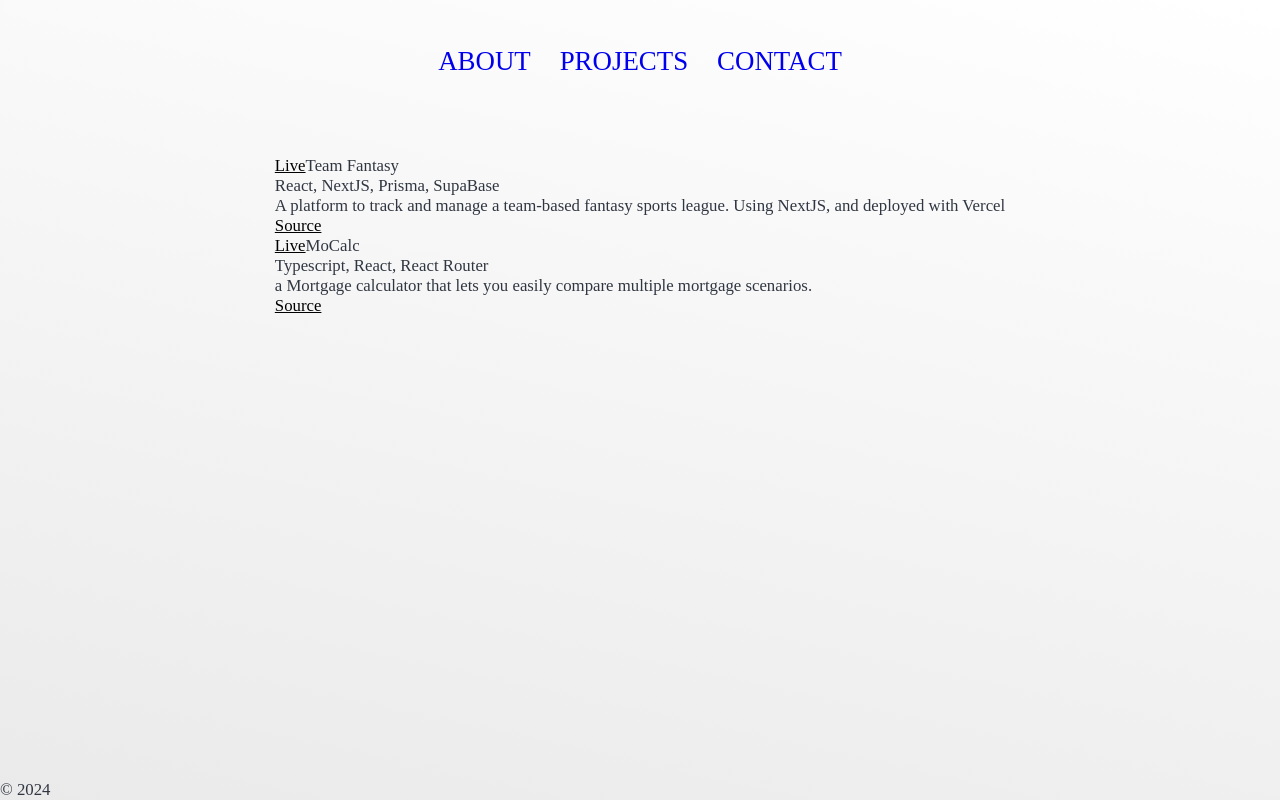
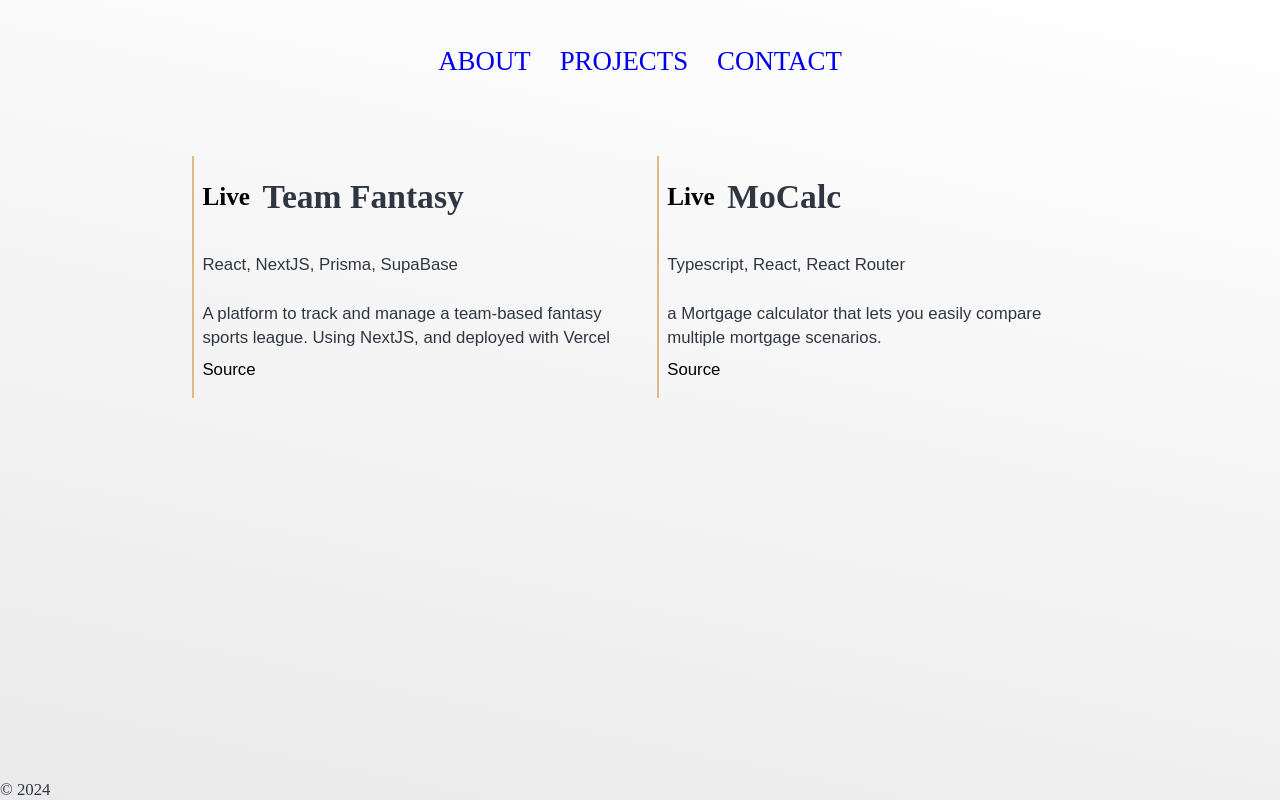
Before and after one commit to TYLER-JM/portfolio, a React (Vite) app: page /projects in a window 1280 px wide. Built offline with nearby package versions, Linux system fonts and the light colour scheme.

Commit message:
adds styles for projects and contact pages

```diff
--- a/src/routes/Contact.tsx
+++ b/src/routes/Contact.tsx
@@ -1,3 +1,4 @@
+import '../styles/contact.css'
 
 const Contact = function() {
 	return (
--- a/src/routes/Projects.tsx
+++ b/src/routes/Projects.tsx
@@ -1,3 +1,4 @@
+import '../styles/projects.css'
 import ProjectCard from "../components/ProjectCard.tsx";
 
 const Projects = function() {
--- /dev/null
+++ b/src/styles/contact.css
@@ -0,0 +1,58 @@
+.contact {
+
+    a {
+        color: var(--dark);
+    }
+    p {
+        font-size: 1.75em;
+        font-family: sans-serif;
+        font-weight: 200;
+        margin: 0;
+    }
+    .social {
+        transition: color .5s;
+        padding: calc(0.2rem + 1vw) 0 0 0;
+        svg {
+            height: calc(2rem + 1vw);
+            width: calc(2rem + 1vw);
+        }
+    }
+    .linkedin {
+        &:hover {
+            color: #0077b5;
+        }
+    }
+    .mail {
+        &:hover {
+            color: #cc3429;
+        }
+    }
+    .github {
+        &:hover {
+            color: #24292e;
+        }
+    }
+
+}
+
+.contact__social {
+    padding-bottom: 2em ;
+}
+.contact__container {
+    padding: 1rem .5rem;
+    display: flex;
+    color: var(--dark);
+    flex-direction: column;
+    max-width: calc(35rem + 1vw);
+    border-left: 2px solid burlywood;
+
+    div {
+        display: flex;
+        flex-direction: row;
+        align-items: center;
+        justify-content: space-evenly;
+    }
+    @media (max-width: 800px) {
+        max-width: 90%;
+    }
+}
--- /dev/null
+++ b/src/styles/projects.css
@@ -0,0 +1,71 @@
+.projects__container {
+    display: grid;
+    max-width: 70%;
+    @media only screen and (max-width: 800px) {
+        max-width: 90%;
+    }
+    margin: 0 auto;
+    grid-template-columns: repeat(auto-fit, minmax(240px, 1fr));
+    grid-auto-rows: max-content;
+    grid-gap: 2em 2em;
+}
+
+.card {
+    color: var(--dark);
+    transition: all .25s ease-in-out;
+    position: relative;
+
+    border-left: 2px solid burlywood;
+    padding: 1rem .5rem;
+
+    font-family: sans-serif;
+    font-weight: 400;
+    line-height: 1.4;
+
+    .source-code {
+        &:hover {
+            filter: grayscale(0%);
+            &:after {
+                content: "Source Code";
+                position: absolute;
+                width: max-content;
+                padding-left: 0.3em;
+                animation-name: fadein;
+                animation-duration: .5s;
+                animation-iteration-count: 1;
+                letter-spacing: 5px;
+            }
+        }
+    }
+}
+
+.card__tech {
+    padding-bottom: 1em;
+}
+.card__text {
+    font-family: sans-serif;
+    font-weight: 400;
+    line-height: 1.4;
+    padding: .5rem 0;
+}
+.card__title {
+    font-family: serif;
+    font-size: 2em;
+    padding-bottom: 1em;
+    font-weight: 700;
+    display: flex;
+    align-items: center;
+}
+.card__link {
+    text-decoration: none;
+    display: inline-block;
+    opacity: 1;
+    &:visited {
+        color: black;
+        text-transform: uppercase;
+    }
+}
+.card__link--live {
+    padding-right: .5em;
+    font-size: .75em;
+}
```
